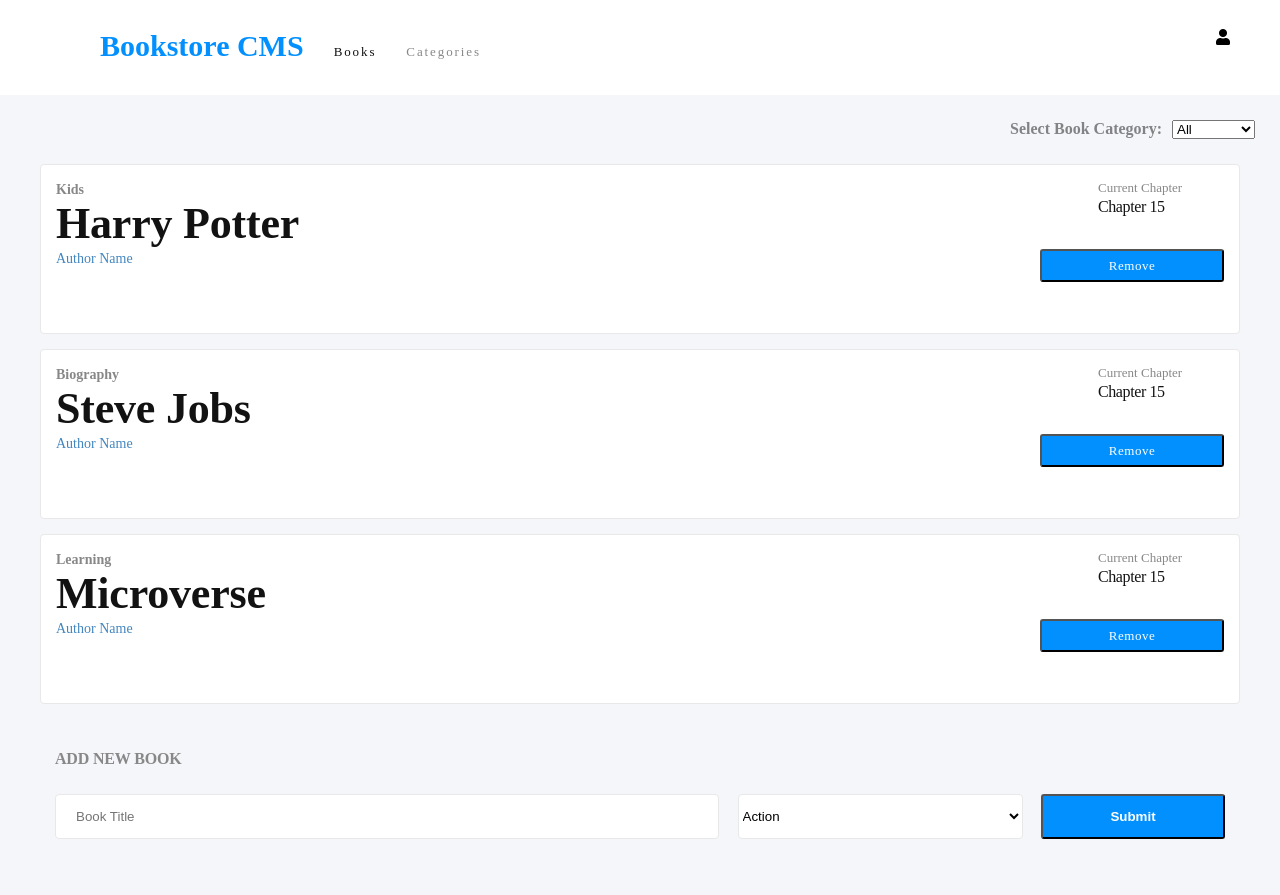
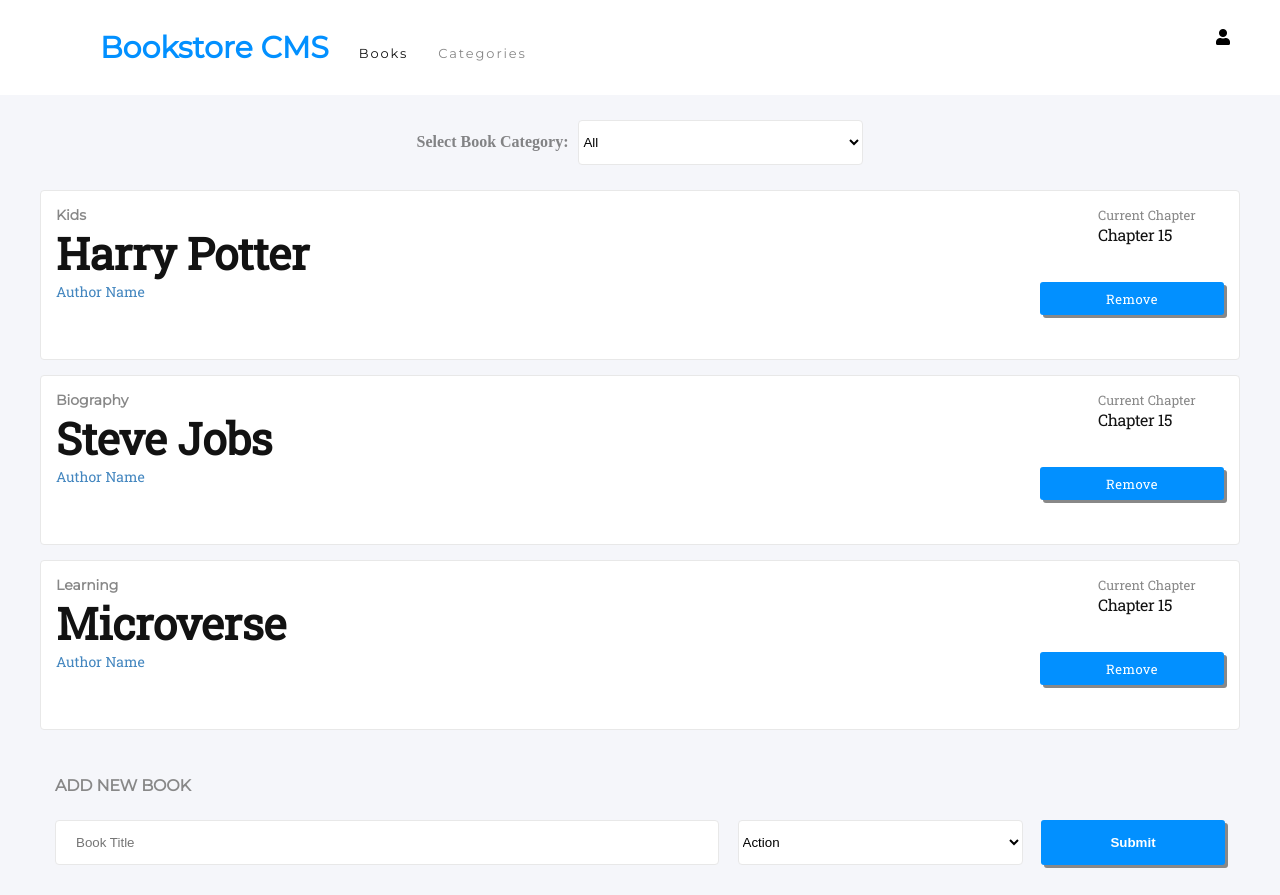
Before and after one commit to othman-19/bookStore-react-redux, a React (Create React App) app: page / in a window 1280 px wide. Before the commit the page ends 869 px from the top, so only its background shows below. Built offline with nearby package versions, Linux system fonts and the light colour scheme.

Commit message:
fix optional TSE sugestions

```diff
--- a/public/index.html
+++ b/public/index.html
@@ -3,6 +3,7 @@
   <head>
     <meta charset="utf-8" />
     <link rel="icon" href="%PUBLIC_URL%/favicon.ico" />
+    <link href="https://fonts.googleapis.com/css?family=Montserrat|Roboto+Slab&display=swap" rel="stylesheet">
     <link rel="stylesheet" href="//use.fontawesome.com/releases/v5.0.7/css/all.css">
     <meta name="viewport" content="width=device-width, initial-scale=1" />
     <meta name="theme-color" content="#000000" />
--- a/src/components/CategoryFilter.js
+++ b/src/components/CategoryFilter.js
@@ -16,7 +16,7 @@
   return (
     <div className="filter">
       <span className="filter-select">Select Book Category:</span>
-      <select name="filter" onChange={e => filterChangeHandler(e.target.value)}>
+      <select className="select-filter" name="filter" onChange={e => filterChangeHandler(e.target.value)}>
         {filters.map(filter => (
           <option key={filter}>{filter}</option>
         ))}
--- a/src/containers/BooksForm.js
+++ b/src/containers/BooksForm.js
@@ -58,7 +58,7 @@
               <option key={category}>{category}</option>
             ))}
           </select>
-          <button type="submit">Submit</button>
+          <button className="Rectangle-2" type="submit">Submit</button>
         </form>
       </div>
     );
--- a/src/index.css
+++ b/src/index.css
@@ -5,11 +5,6 @@
 
 * {
   box-sizing: border-box;
-}
-
-code {
-  font-family: source-code-pro, Menlo, Monaco, Consolas, 'Courier New',
-    monospace;
 }
 
 ul {
@@ -77,8 +72,15 @@
 
 .filter {
   margin: 20px;
-  text-align: right;
+  text-align: center;
   padding: 5px;
+}
+.select-filter {
+  width: 285px;
+  height: 45px;
+  border-radius: 4px;
+  border: solid 1px #e8e8e8;
+    background-color: #ffffff;
 }
 
 .filter-select {
@@ -104,12 +106,15 @@
   border-radius: 3px;
   background-color: #0290ff;
   float: right;
+  outline: none;
+  border: none;
+  box-shadow: 3px 3px #888888;
 }
 
 .remove {
   width: 143px;
   height: 18px;
-  font-family: RobotoSlab;
+  font-family: Roboto Slab;
   font-size: 13px;
   font-weight: 300;
   font-stretch: normal;
@@ -138,7 +143,7 @@
   width: 126px;
   height: 18px;
   opacity: 0.5;
-  font-family: RobotoSlab;
+  font-family: Roboto Slab;
   font-size: 13px;
   font-weight: 300;
   font-stretch: normal;
@@ -152,7 +157,7 @@
 .title {
   width: 197px;
   height: 29px;
-  font-family: RobotoSlab;
+  font-family: Roboto Slab;
   font-size: 44px;
   font-weight: bold;
   font-stretch: normal;
@@ -165,7 +170,7 @@
 .author {
   width: 107px;
   height: 19px;
-  font-family: RobotoSlab;
+  font-family: Roboto Slab;
   font-size: 14px;
   font-weight: 300;
   font-stretch: normal;
@@ -178,7 +183,7 @@
 .chapterNo {
   width: 126px;
   height: 21px;
-  font-family: RobotoSlab;
+  font-family: Roboto Slab;
   font-size: 16px;
   font-weight: 300;
   font-stretch: normal;
```
